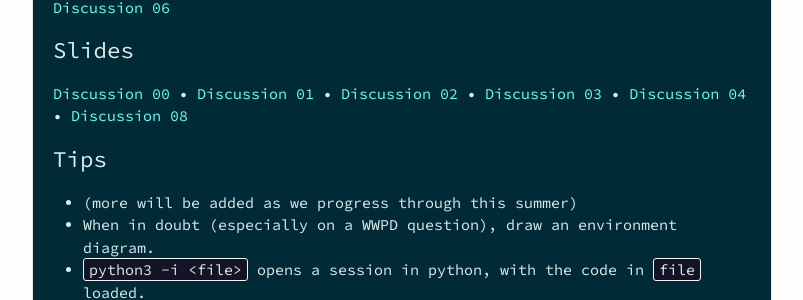
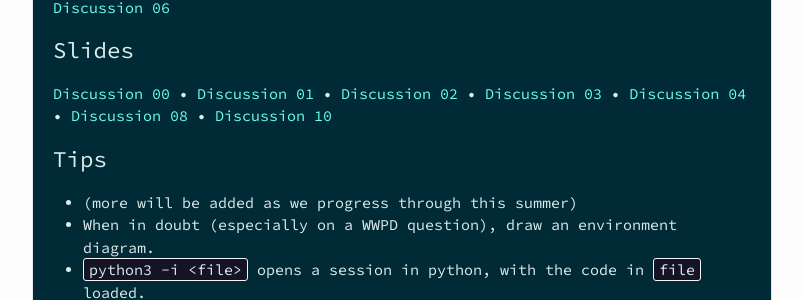
Before and after one commit to secant/secant.github.io, a Jekyll site: the page built from cs61a.html, in a window 1280 px wide. Shown: the part 393-693 px from the top of the page, without its empty margins (238-1041 px from the left). Built offline with Jekyll 4.4.1, drawn with Linux system fonts in a browser that asks for light colours; nearby versions of some CDN libraries; library files that are not in the unit come from our copies.

Commit message:
Add disc10 slides

```diff
--- a/assets/_includes/cs61a.md
+++ b/assets/_includes/cs61a.md
@@ -10,7 +10,7 @@
 [Discussion 06](/assets/61a/disc06)
 
 ## Slides
-[Discussion 00](https://docs.google.com/presentation/d/1BMm4PaxLU-7vmPlXM3Y3dr8Q8hmdMc9zrWmNT5iS9w4/present?slide=id.p){:target="_blank"} • [Discussion 01](https://docs.google.com/presentation/d/14_lRBu6__xBPoLQmy0byT7vHrLKDRXBZkBGpAnzcpSg/present?slide=id.p){:target="_blank"} • [Discussion 02](https://docs.google.com/presentation/d/1IOIKo7hkXVSs-5bDZaEO-P-qv9xZPtk0Jcn0KVKQ8zs/present?slide=id.p){:target="_blank"} • [Discussion 03](https://docs.google.com/presentation/d/1ziGfMOEEwAvOyKQpqqg1nRDoiE5RtLVGpkfRb9CLqLU/present?slide=id.p){:target="_blank"} • [Discussion 04](https://docs.google.com/presentation/d/1tCiLDUG6jxCcMFw_BhxDq30LeP2mV3J3cpkzSyG3MSo/present?slide=id.p){:target="blank"} • [Discussion 08](https://docs.google.com/presentation/d/1zteMvRaTMZa0SPmPJeo2-6lpLJFOpi37liWuoeULnzo/present?slide=id.p){:target="blank"}
+[Discussion 00](https://docs.google.com/presentation/d/1BMm4PaxLU-7vmPlXM3Y3dr8Q8hmdMc9zrWmNT5iS9w4/present?slide=id.p){:target="_blank"} • [Discussion 01](https://docs.google.com/presentation/d/14_lRBu6__xBPoLQmy0byT7vHrLKDRXBZkBGpAnzcpSg/present?slide=id.p){:target="_blank"} • [Discussion 02](https://docs.google.com/presentation/d/1IOIKo7hkXVSs-5bDZaEO-P-qv9xZPtk0Jcn0KVKQ8zs/present?slide=id.p){:target="_blank"} • [Discussion 03](https://docs.google.com/presentation/d/1ziGfMOEEwAvOyKQpqqg1nRDoiE5RtLVGpkfRb9CLqLU/present?slide=id.p){:target="_blank"} • [Discussion 04](https://docs.google.com/presentation/d/1tCiLDUG6jxCcMFw_BhxDq30LeP2mV3J3cpkzSyG3MSo/present?slide=id.p){:target="blank"} • [Discussion 08](https://docs.google.com/presentation/d/1zteMvRaTMZa0SPmPJeo2-6lpLJFOpi37liWuoeULnzo/present?slide=id.p){:target="blank"} • [Discussion 10](https://docs.google.com/presentation/d/1124h9nnwQwBLzr94xATC9EvqIzjGYLi71mgf-wqli38/present?slide=id.p){:target="blank"}
 
 ## Tips
 * (more will be added as we progress through this summer)
```
